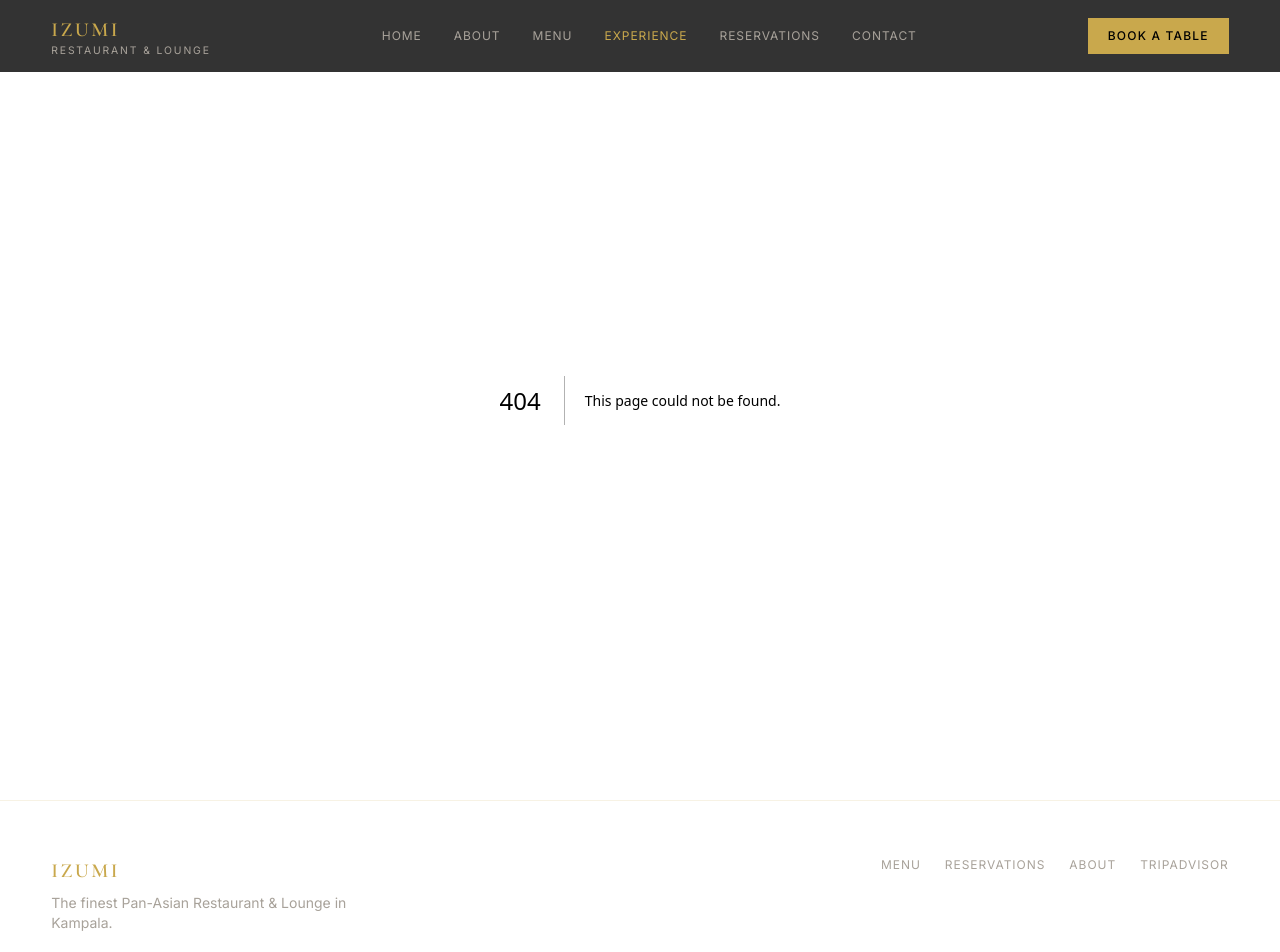
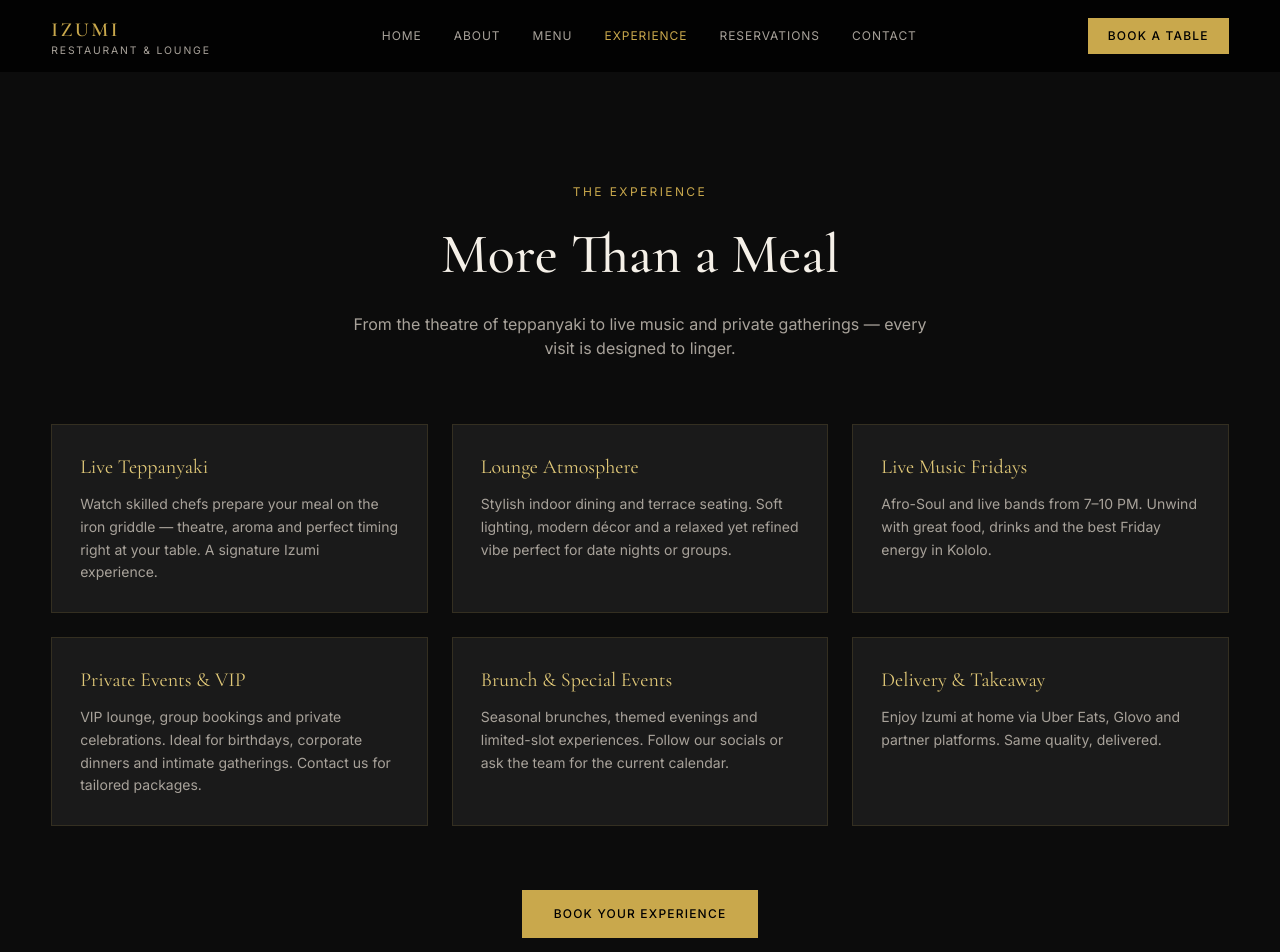
Before and after one commit to DaviesMenace1/izumi-restaurant-lounge, a Next.js app: page /experience in a window 1280 px wide. Before the commit this address had no page. Shown: the top 952 px of the page. Built offline with nearby package versions, Linux system fonts and the light colour scheme.

Commit message:
Add experience page

```diff
--- /dev/null
+++ b/src/app/experience/page.tsx
@@ -0,0 +1,77 @@
+import type { Metadata } from "next";
+import Link from "next/link";
+
+export const metadata: Metadata = {
+  title: "Experience",
+  description: "Live teppanyaki, Friday music, lounge atmosphere and private dining at Izumi.",
+};
+
+const experiences = [
+  {
+    title: "Live Teppanyaki",
+    desc: "Watch skilled chefs prepare your meal on the iron griddle — theatre, aroma and perfect timing right at your table. A signature Izumi experience.",
+  },
+  {
+    title: "Lounge Atmosphere",
+    desc: "Stylish indoor dining and terrace seating. Soft lighting, modern décor and a relaxed yet refined vibe perfect for date nights or groups.",
+  },
+  {
+    title: "Live Music Fridays",
+    desc: "Afro-Soul and live bands from 7–10 PM. Unwind with great food, drinks and the best Friday energy in Kololo.",
+  },
+  {
+    title: "Private Events & VIP",
+    desc: "VIP lounge, group bookings and private celebrations. Ideal for birthdays, corporate dinners and intimate gatherings. Contact us for tailored packages.",
+  },
+  {
+    title: "Brunch & Special Events",
+    desc: "Seasonal brunches, themed evenings and limited-slot experiences. Follow our socials or ask the team for the current calendar.",
+  },
+  {
+    title: "Delivery & Takeaway",
+    desc: "Enjoy Izumi at home via Uber Eats, Glovo and partner platforms. Same quality, delivered.",
+  },
+];
+
+export default function ExperiencePage() {
+  return (
+    <div className="pt-[72px]">
+      <section className="py-20 md:py-28">
+        <div className="mx-auto max-w-[1200px] w-[92%]">
+          <div className="text-center mb-16">
+            <p className="text-xs tracking-[0.2em] uppercase text-[var(--gold)] mb-3">The Experience</p>
+            <h1 className="font-[family-name:var(--font-cormorant)] text-[clamp(2.4rem,5vw,3.5rem)] font-medium mb-4">
+              More Than a Meal
+            </h1>
+            <p className="text-[var(--text-muted)] max-w-xl mx-auto">
+              From the theatre of teppanyaki to live music and private gatherings — every visit is designed to linger.
+            </p>
+          </div>
+
+          <div className="grid sm:grid-cols-2 lg:grid-cols-3 gap-6">
+            {experiences.map((exp) => (
+              <article
+                key={exp.title}
+                className="bg-[var(--bg-card)] border border-[var(--border)] p-7 hover:border-[rgba(201,168,76,0.35)] transition-colors"
+              >
+                <h2 className="font-[family-name:var(--font-cormorant)] text-xl text-[var(--gold-light)] mb-3">
+                  {exp.title}
+                </h2>
+                <p className="text-sm text-[var(--text-muted)] leading-relaxed">{exp.desc}</p>
+              </article>
+            ))}
+          </div>
+
+          <div className="mt-16 text-center">
+            <Link
+              href="/reservations"
+              className="inline-flex px-8 py-4 text-xs font-medium tracking-[0.1em] uppercase bg-[var(--gold)] text-black hover:bg-[var(--gold-light)] transition-colors"
+            >
+              Book Your Experience
+            </Link>
+          </div>
+        </div>
+      </section>
+    </div>
+  );
+}
```
